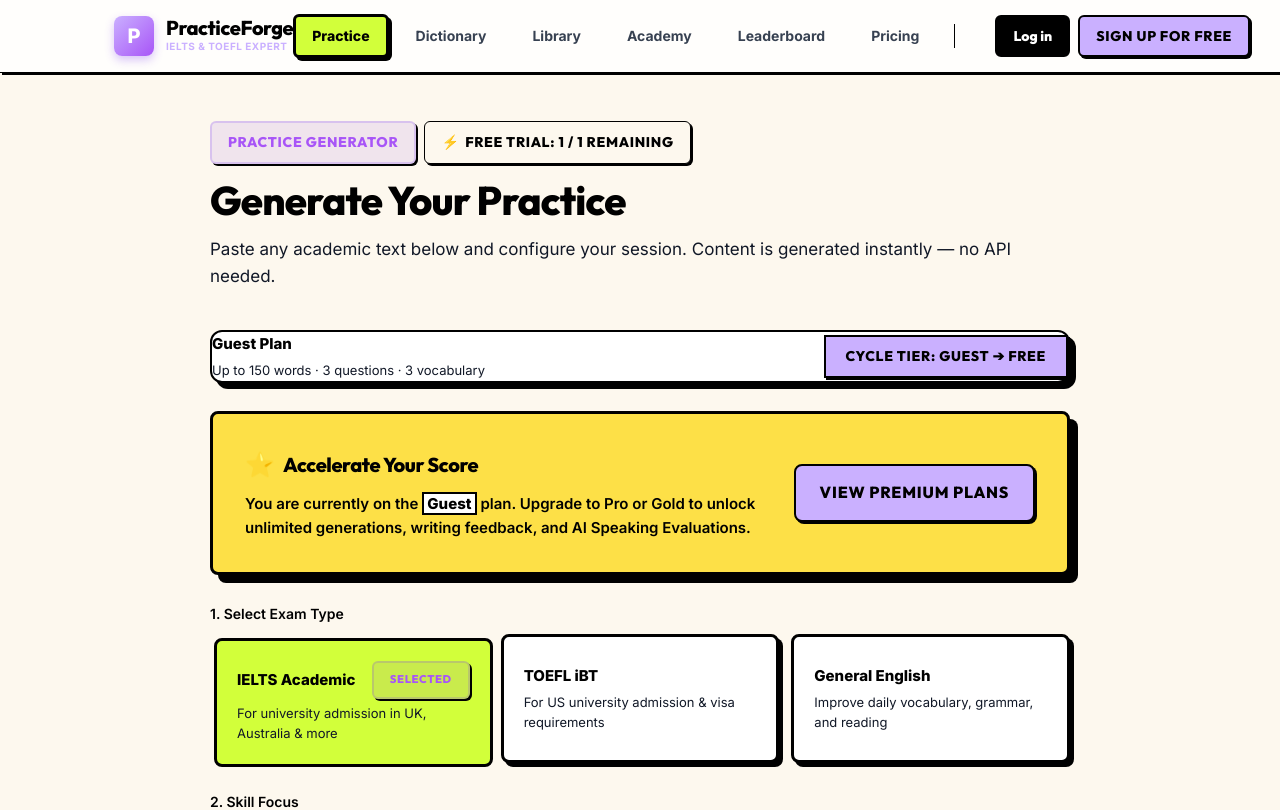
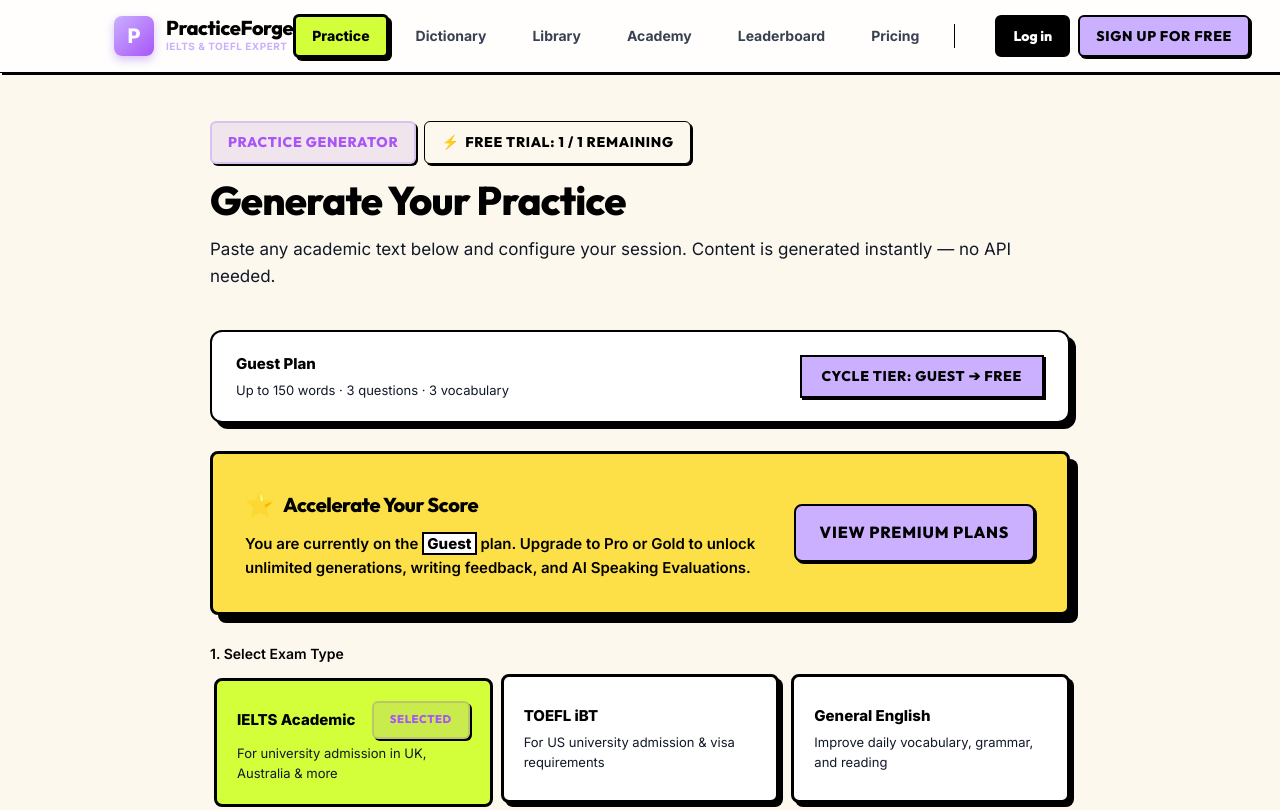
Before and after one commit to uSoyrac/personinapp, a Next.js app: page /practice in a window 1280 px wide. Shown: the top 810 px of the page. Built offline with nearby package versions, Linux system fonts and the light colour scheme.

Commit message:
fix: add missing padding to plan info card

```diff
--- a/app/practice/page.tsx
+++ b/app/practice/page.tsx
@@ -181,7 +181,7 @@
           </div>
 
           {/* Tier toggle */}
-          <div className="card" style={{ marginBottom: "1.75rem", display: "flex", alignItems: "center", justifyContent: "space-between", flexWrap: "wrap", gap: "1rem" }}>
+          <div className="card" style={{ padding: "1.25rem 1.5rem", marginBottom: "1.75rem", display: "flex", alignItems: "center", justifyContent: "space-between", flexWrap: "wrap", gap: "1rem", background: "#FFFFFF" }}>
             <div>
               <p style={{ margin: "0 0 0.25rem", fontWeight: 800, color: "var(--foreground)", fontSize: "0.9375rem", textTransform: "capitalize" }}>
                 {tier} Plan
```
